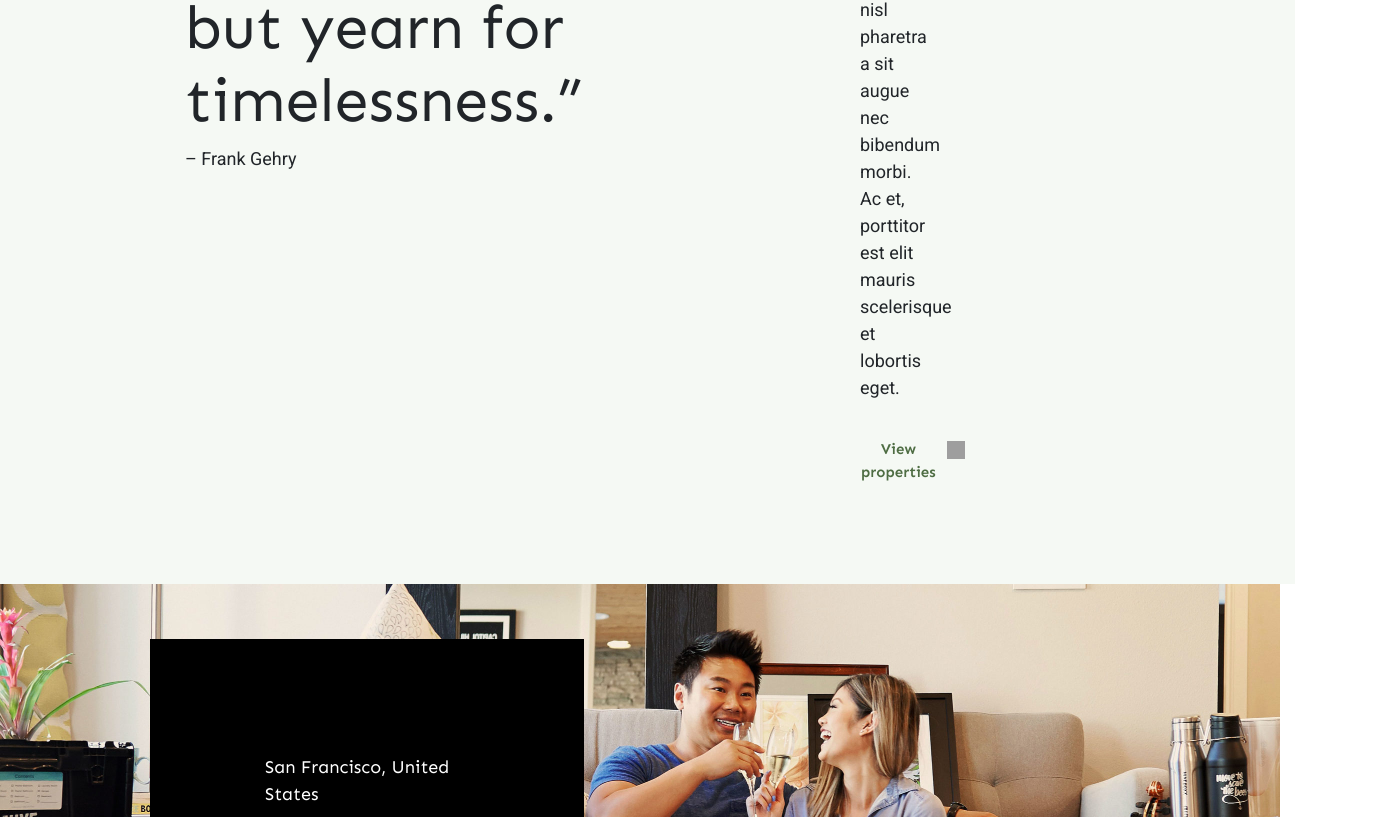
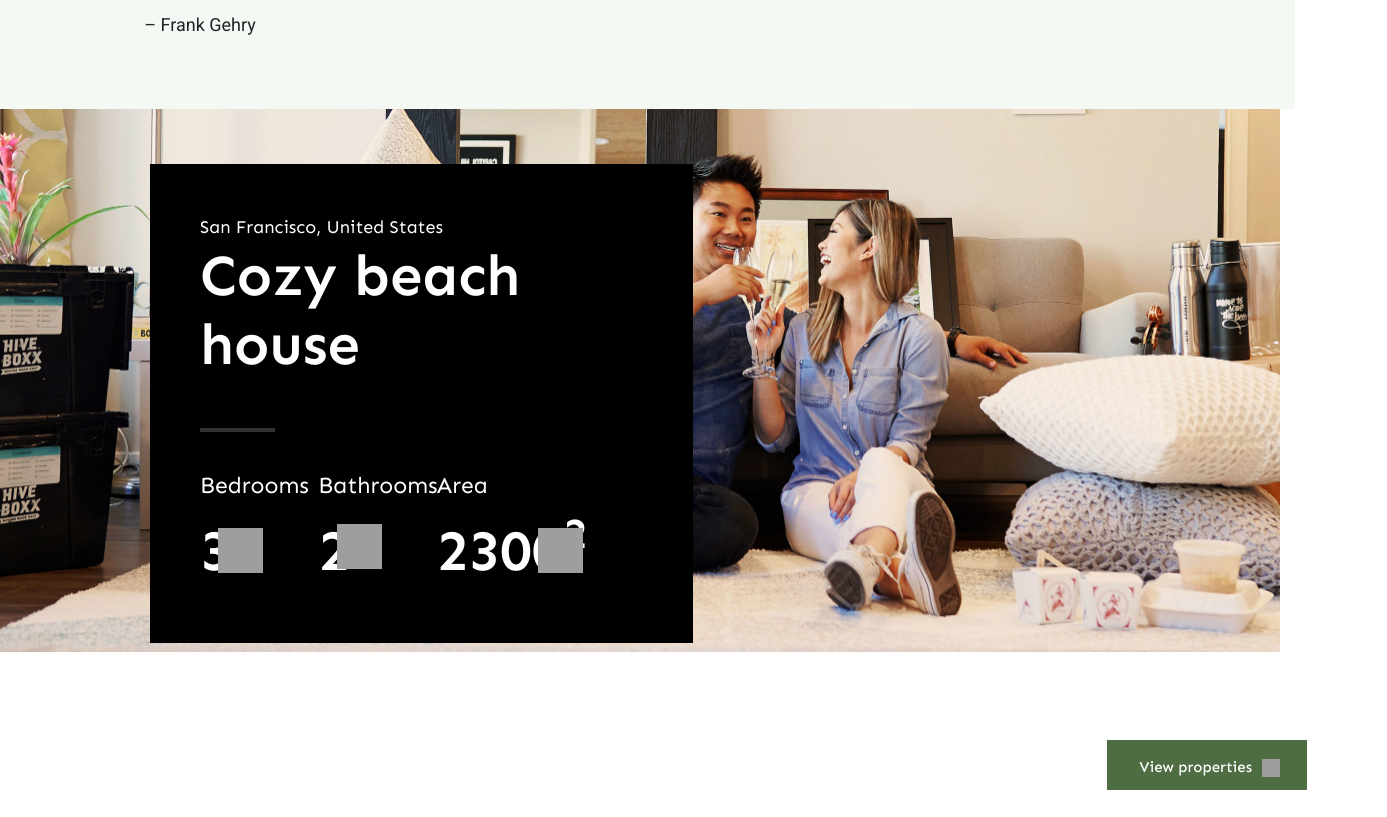
Before and after one commit to OleksiiPustilnyk/react-website-realtor, a React (Create React App) app: page / in a window 1280 px wide. Shown: the part 583-1400 px from the top of the page, 1387 px wide, since content can reach past the window. Built offline with nearby package versions, Linux system fonts and the light colour scheme; grey boxes are pictures that could not be loaded.

Commit message:
added Style.scss, edited Home.tsx (title and title2, bg, black-box)

```diff
--- a/src/Container/Header/HeaderDefault.scss
+++ b/src/Container/Header/HeaderDefault.scss
@@ -1,8 +1,5 @@
 @import "../../assets/style/variables";
 
-* {
-    box-sizing: border-box;
-}
 
 .headerDefault {
     background-color: $headerBgColor;
--- a/src/Pages/Home/Home.scss
+++ b/src/Pages/Home/Home.scss
@@ -9,7 +9,7 @@
 // }
 
 .container-with-bg {
-    padding: 55px 150px 100px;
+    padding: 55px 0px;
     background-color: $headerBgColor;
 }
 
@@ -20,6 +20,7 @@
             @include font-sen (400, 61px);
          }
           .title-author {
+            margin-top: 20px;
             @include font-roboto (400, 18px);
          }
     }
@@ -27,7 +28,7 @@
 }
 .title2 {
     .title2-text {
-        padding: 0px 205px;
+        // padding: 0px 205px;
 
         .title2-heading {
             @include font-sen (600, 19px);
@@ -35,6 +36,7 @@
         }
         .title2-paragraph {
             @include font-roboto (400, 18px);
+            line-height: 1.8;
             padding-bottom: 20px;
         }
         .title2-btn {
@@ -67,7 +69,7 @@
     // display: flex;
     // align-items: center;
     // justify-content: center;
-    width: 100%;
+    width: auto;
     height: auto;
 }
 .img-bg {
@@ -82,7 +84,9 @@
     background-color: black;
     color: white;
     position: relative;
-    padding: 115px;
+    // width: 100%;
+    // height: 100%;
+    padding: 50px;
     .black-box-city {
         @include font-sen (400, 18px);
     }
@@ -118,8 +122,8 @@
 }
 
 .btn-block {
-    left: 105px;
-    top: 116px;
+    left: 25px;
+    top: 41.5px;
 }
 .btnDefaultGreen {
     @include btnDefault ( $colorGreen, 16px 40px 16px 18px);
--- a/src/Pages/Home/Home.tsx
+++ b/src/Pages/Home/Home.tsx
@@ -13,8 +13,8 @@ const Home = (props: Props) => {
             <HeaderDefault />
             <main className="mainHome">
                 <Container fluid="xxl">
-                    <Row xs={1} md={2} className="container-with-bg">
-                        <Col className="title">
+                    <Row className="justify-content-md-center container-with-bg">
+                        <Col xs lg="7" className="title">
                             <div className="title-text">
                                 <h1 className="title-qoute">
                                     “Architecture should speak of its time and
@@ -23,7 +23,7 @@ const Home = (props: Props) => {
                                 <p className="title-author">– Frank Gehry</p>
                             </div>
                         </Col>
-                        <Col className="title2">
+                        <Col xs lg="3" className="title2">
                             <div className="title2-text">
                                 <h5 className="title2-heading">
                                     Bibendum morbi ac et porttitor.
@@ -45,7 +45,7 @@ const Home = (props: Props) => {
                     <div className="home-bg">
                         <img src={ImageHomeBG1} alt="" className="img-bg" />
                         <Row>
-                            <Col md={7}>
+                            <Col md={8}>
                                 <div className="container-black-box">
                                     <div className="bg-black-box">
                                         <div className="black-box-city">
@@ -94,7 +94,7 @@ const Home = (props: Props) => {
                             </Col>
                         </Row>
 
-                        <Col md={{ span: 1, offset: 10 }} className="btn-block">
+                        <Col md={{ span: 2, offset: 10 }} className="btn-block">
                             <button className="btnDefaultGreen">
                                 View properties
                                 <span className="btn-icon-arrow-left-white"></span>
--- /dev/null
+++ b/src/assets/style/Style.scss
@@ -0,0 +1,9 @@
+
+* {
+    box-sizing: border-box;
+}
+
+body {
+    margin: 0;
+    overflow-x:hidden;
+}
--- a/src/index.tsx
+++ b/src/index.tsx
@@ -3,6 +3,7 @@ import ReactDOM from 'react-dom/client'
 import App from './Container/App/App'
 
 import 'bootstrap/dist/css/bootstrap.min.css'
+import './assets/style/Style.scss'
 
 const root = ReactDOM.createRoot(document.getElementById('root') as HTMLElement)
 root.render(
```
Also changed, not shown: src/assets/style/_variables.scss (line endings or trailing spaces).
